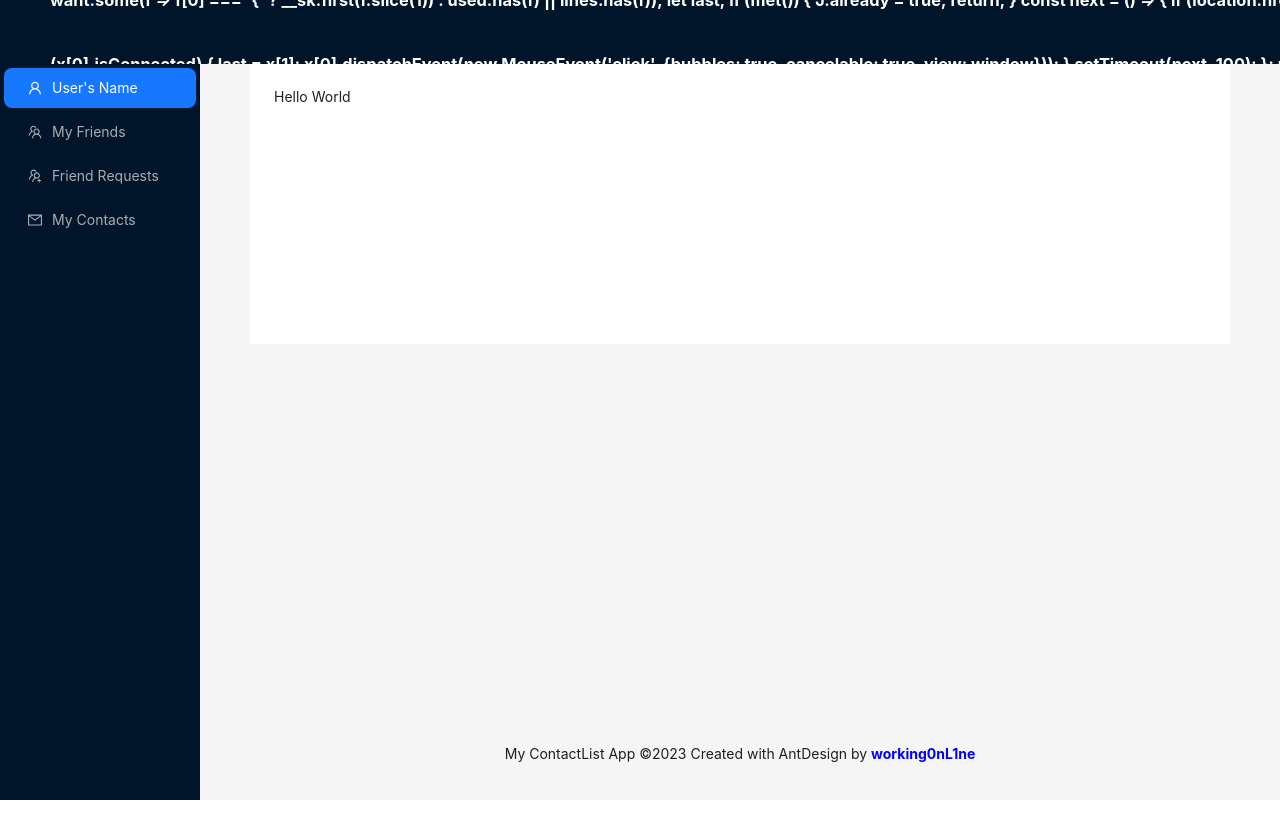
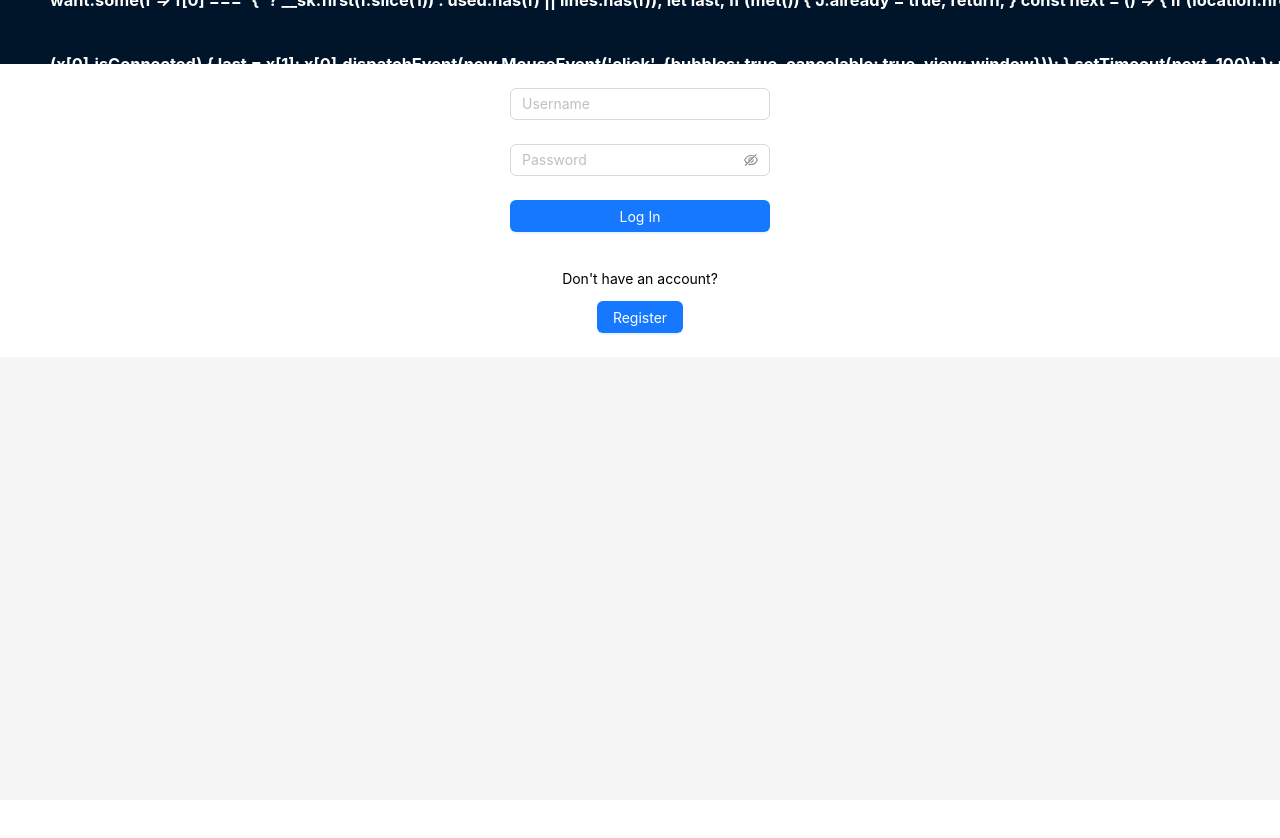
Before and after one commit to ircNewBie/for-hive-contact-list, a React (Create React App) app in the folder frontend/: page / in a window 1280 px wide. Shown: the top 838 px of the page. Built offline with nearby package versions, Linux system fonts and the light colour scheme.

Commit message:
add registration page and login page

```diff
--- a/frontend/src/Components/ContentComponent.js
+++ b/frontend/src/Components/ContentComponent.js
@@ -1,4 +1,3 @@
-import React from "react";
 import { Layout } from "antd";
 
 const { Content } = Layout;
@@ -6,10 +5,8 @@ const { Content } = Layout;
 export const ContentComponent = () => {
   return (
     <Content style={{ padding: "0 50px" }}>
-      {/* Your content goes here */}
       <div style={{ background: "#fff", padding: 24, minHeight: 280 }}>
         Hello World
-        {/* Content for each page */}
       </div>
     </Content>
   );
--- a/frontend/src/Components/Layout.js
+++ b/frontend/src/Components/Layout.js
@@ -1,7 +1,10 @@
-import React from "react";
-import { Layout } from "antd";
+import React, { useState } from "react";
+
+import { Layout, Button } from "antd";
 import { Sidebar } from "./Sidebar";
 import { ContentComponent } from "./ContentComponent";
+import Login from "./Pages/login";
+import RegistrationPage from "./Pages/signup";
 
 import { useQuery } from "react-query";
 import axios from "axios";
@@ -58,15 +61,60 @@ const FooterComponent = () => {
 };
 
 const AppLayout = () => {
+  const [loggedIn, setLoggedIn] = useState(false); // State to track login status
+  const [showRegistration, setShowRegistration] = useState(false);
+
+  const handleLogin = () => {
+    // Simulated login logic
+    // Replace this with your actual login logic
+    // For demonstration purposes, set the loggedIn state to true
+    setLoggedIn(true);
+  };
+
+  function showLoginPage() {
+    const handleRegisterClick = () => {
+      setShowRegistration(true);
+    };
+
+    return (
+      <div style={{ background: "#fff", padding: 24, minHeight: 280 }}>
+        {!showRegistration ? (
+          <>
+            <Login onLogin={handleLogin} />
+            <div
+              style={{
+                display: "flex",
+                flexDirection: "column",
+                alignItems: "center",
+              }}>
+              <p>Don't have an account?</p>
+              <Button type="primary" onClick={handleRegisterClick}>
+                Register
+              </Button>
+            </div>
+          </>
+        ) : (
+          <RegistrationPage />
+        )}
+      </div>
+    );
+  }
+
   return (
     <Layout className="site-layout" style={{ minHeight: "100vh" }}>
       <HeaderComponent />
       <Layout style={{ minHeight: "100%" }}>
-        <Sidebar />
-        <Layout style={{ minHeight: "100%" }}>
-          <ContentComponent />
-          <FooterComponent />
-        </Layout>
+        {!loggedIn ? (
+          showLoginPage()
+        ) : (
+          <>
+            <Sidebar />
+            <Layout style={{ minHeight: "100%" }}>
+              <ContentComponent />
+              <FooterComponent />
+            </Layout>
+          </>
+        )}
       </Layout>
     </Layout>
   );
--- /dev/null
+++ b/frontend/src/Components/Pages/login.js
@@ -0,0 +1,50 @@
+import React from "react";
+import { Form, Input, Button } from "antd";
+
+const Login = () => {
+  const onFinish = (values) => {
+    console.log("Received values of form:", values);
+  };
+
+  return (
+    <div
+      style={{
+        display: "flex",
+        justifyContent: "center",
+        alignItems: "center",
+        minHeight: "100%",
+      }}>
+      <Form onFinish={onFinish} style={{ maxWidth: 300 }}>
+        <Form.Item
+          name="username"
+          rules={[
+            {
+              required: true,
+              message: "Please enter your username",
+            },
+          ]}>
+          <Input placeholder="Username" />
+        </Form.Item>
+
+        <Form.Item
+          name="password"
+          rules={[
+            {
+              required: true,
+              message: "Please enter your password",
+            },
+          ]}>
+          <Input.Password placeholder="Password" />
+        </Form.Item>
+
+        <Form.Item>
+          <Button type="primary" htmlType="submit" style={{ width: "100%" }}>
+            Log In
+          </Button>
+        </Form.Item>
+      </Form>
+    </div>
+  );
+};
+
+export default Login;
--- a/frontend/src/Components/Pages/signup.js
+++ b/frontend/src/Components/Pages/signup.js
@@ -1,58 +1,138 @@
 import React, { useState } from "react";
+import { Form, Input, Button } from "antd";
+import { message } from "antd";
 
-const RegistrationForm = () => {
-  const [username, setUsername] = useState("");
-  const [email, setEmail] = useState("");
-  const [password, setPassword] = useState("");
+import { API_URL_LOCAL, API_URL_STAGING } from "../../constants/apiConfig";
+import axios from "axios";
 
-  const handleSubmit = (e) => {
-    e.preventDefault();
-    // Perform registration logic here
-    console.log("Registration form submitted");
-    console.log("Username:", username);
-    console.log("Email:", email);
-    console.log("Password:", password);
-    // Clear form fields
-    setUsername("");
-    setEmail("");
-    setPassword("");
+const isProduction = process.env.NODE_ENV === "production";
+const BASE_URL = isProduction ? API_URL_STAGING : API_URL_LOCAL;
+
+const RegistrationPage = () => {
+  const [loading, setLoading] = useState(false);
+
+  const onFinish = async (values) => {
+    setLoading(true);
+    try {
+      const formData = {
+        email: values.email,
+        password: values.password,
+        confirm_password: values.confirm_password,
+        fullName: values.fullName,
+        contactNumber: values.contactNumber,
+        completeAddress: values.completeAddress,
+      };
+
+      // Send a POST request to the registration API
+      const response = await axios.post(
+        BASE_URL + "/api/user/signup",
+        formData
+      );
+
+      // Check if the request was successful
+      if (response.status === 201) {
+        console.log("Registration successful!");
+        // Redirect the user to the login page
+        message.success(response.data.message);
+      } else {
+        console.log("Registration failed!");
+        console.log(response.data.message);
+        // Handle any error that occurred during the registration process
+        message.error(response.data.message);
+      }
+    } catch (error) {
+      console.log("An error occurred during registration:", error);
+      message.error("An error occurred during registration:");
+
+      // Handle any error that occurred during the registration process
+    } finally {
+      setLoading(false);
+    }
   };
 
   return (
-    <div>
-      <h2>Registration Form</h2>
-      <form onSubmit={handleSubmit}>
-        <div>
-          <label htmlFor="username">Username:</label>
-          <input
-            type="text"
-            id="username"
-            value={username}
-            onChange={(e) => setUsername(e.target.value)}
-          />
-        </div>
-        <div>
-          <label htmlFor="email">Email:</label>
-          <input
-            type="email"
-            id="email"
-            value={email}
-            onChange={(e) => setEmail(e.target.value)}
-          />
-        </div>
-        <div>
-          <label htmlFor="password">Password:</label>
-          <input
-            type="password"
-            id="password"
-            value={password}
-            onChange={(e) => setPassword(e.target.value)}
-          />
-        </div>
-        <button type="submit">Register</button>
-      </form>
-    </div>
+    <Form onFinish={onFinish} style={{ maxWidth: 300 }}>
+      <Form.Item
+        name="email"
+        rules={[
+          {
+            type: "email",
+            message: "Please enter a valid email",
+          },
+          {
+            required: true,
+            message: "Please enter your email",
+          },
+        ]}>
+        <Input placeholder="Email" />
+      </Form.Item>
+
+      <Form.Item
+        name="password"
+        rules={[
+          {
+            required: true,
+            message: "Please enter your password",
+          },
+        ]}>
+        <Input.Password placeholder="Password" />
+      </Form.Item>
+
+      <Form.Item
+        name="confirm_password"
+        rules={[
+          {
+            required: true,
+            message: "Please re-enter your password",
+          },
+        ]}>
+        <Input.Password placeholder="Confirm password" />
+      </Form.Item>
+
+      <Form.Item
+        name="fullName"
+        rules={[
+          {
+            required: true,
+            message: "Please enter your full name",
+          },
+        ]}>
+        <Input placeholder="Full Name" />
+      </Form.Item>
+
+      <Form.Item
+        name="contactNumber"
+        rules={[
+          {
+            required: true,
+            message: "Please enter your contact number",
+          },
+        ]}>
+        <Input placeholder="Contact Number" />
+      </Form.Item>
+
+      <Form.Item
+        name="completeAddress"
+        rules={[
+          {
+            required: true,
+            message: "Please enter your complete address",
+          },
+        ]}>
+        <Input placeholder="Complete Address" />
+      </Form.Item>
+
+      <Form.Item>
+        <Button
+          type="primary"
+          htmlType="submit"
+          style={{ width: "100%" }}
+          loading={loading}>
+          Register
+        </Button>
+      </Form.Item>
+    </Form>
   );
 };
 
-export default RegistrationForm;
+export default RegistrationPage;
```
